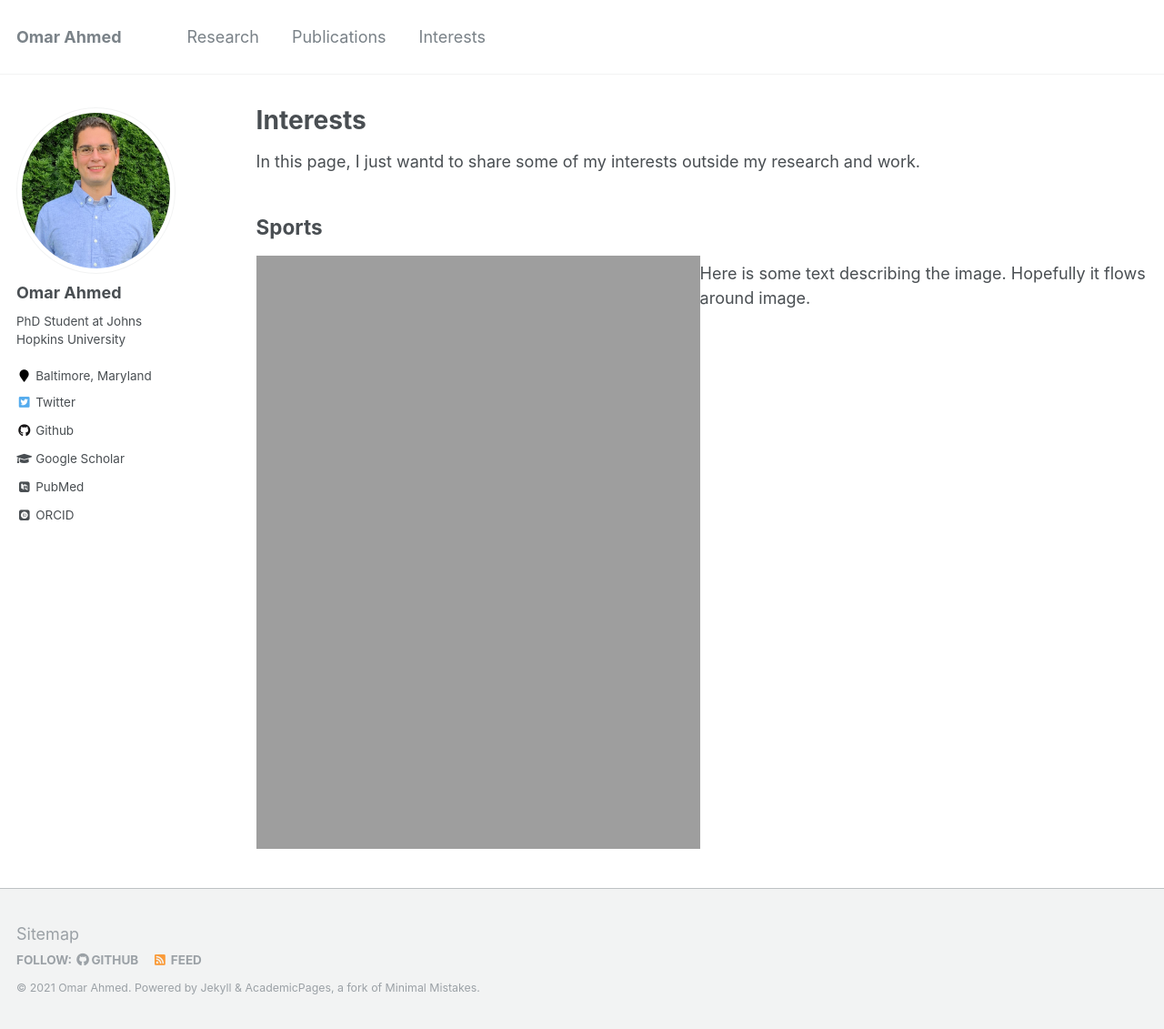
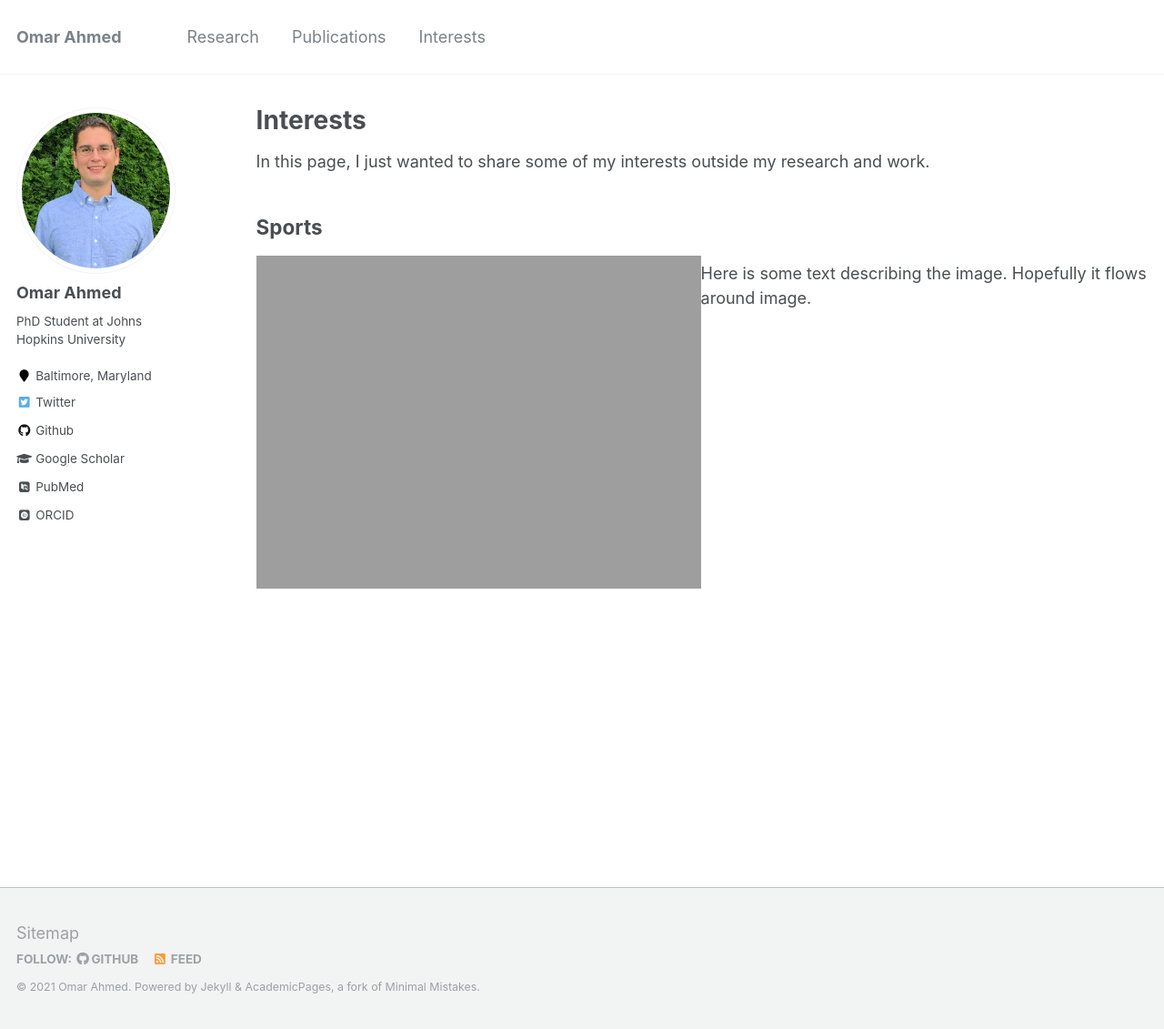
Before and after one commit to oma219/oma219.github.io, a Jekyll site: the page built from _pages/interests.md, in a window 1280 px wide and 1131 px high. Shown: the whole window at 91% size. Built offline with Jekyll 4.4.1, drawn with Linux system fonts in a browser that asks for light colours; some web fonts are replaced.

Commit message:
update size of image again

```diff
--- a/_pages/interests.md
+++ b/_pages/interests.md
@@ -5,10 +5,10 @@ permalink: /interests/
 author_profile: true
 ---
 
-In this page, I just wantd to share some of my interests outside my research and work.
+In this page, I just wanted to share some of my interests outside my research and work.
 
 ## Sports
 
-<img align="left" src="http://oma219.github.io/images/real_madrid.JPG" alt="real madrid tour bus" style="height: 652px; width:488px;"/>
+<img align="left" src="http://oma219.github.io/images/real_madrid.JPG" alt="real madrid tour bus" style="height: 366px; width:489px;"/>
 
 Here is some text describing the image. Hopefully it flows around image.
```
